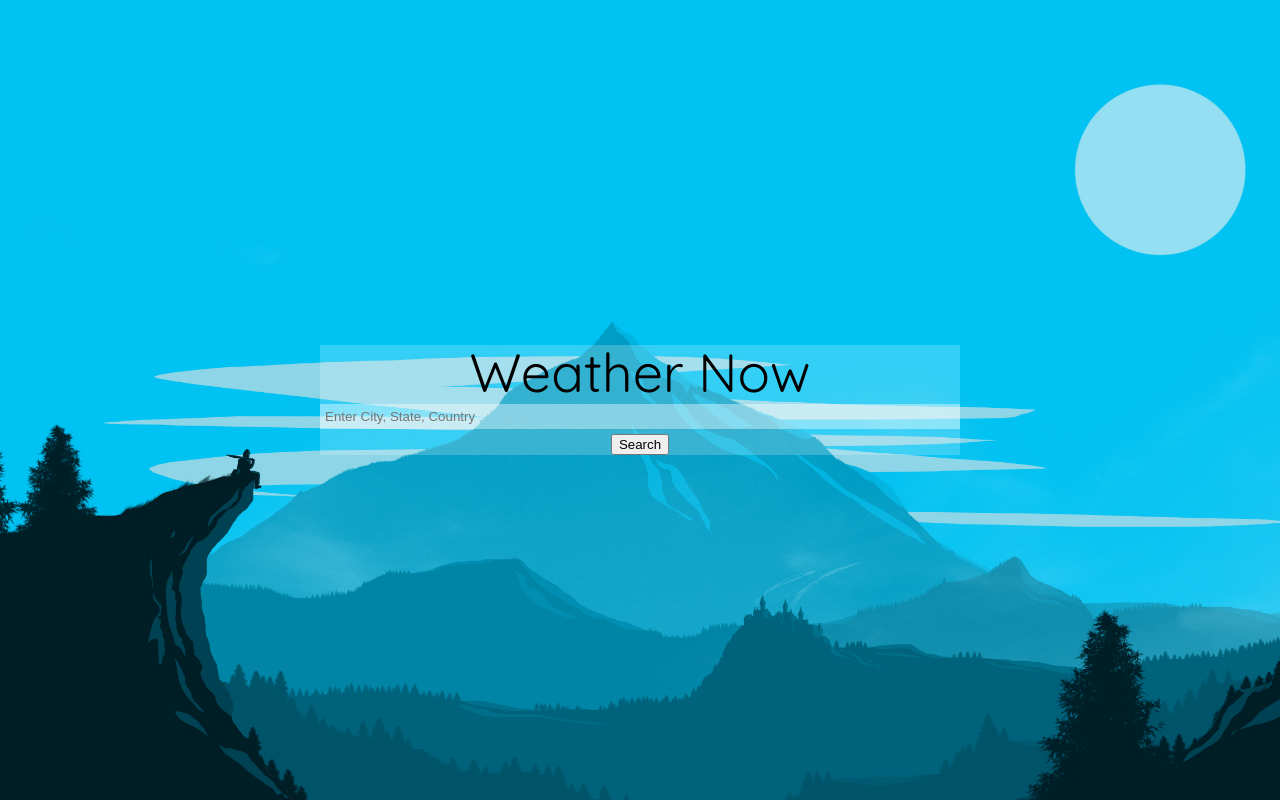
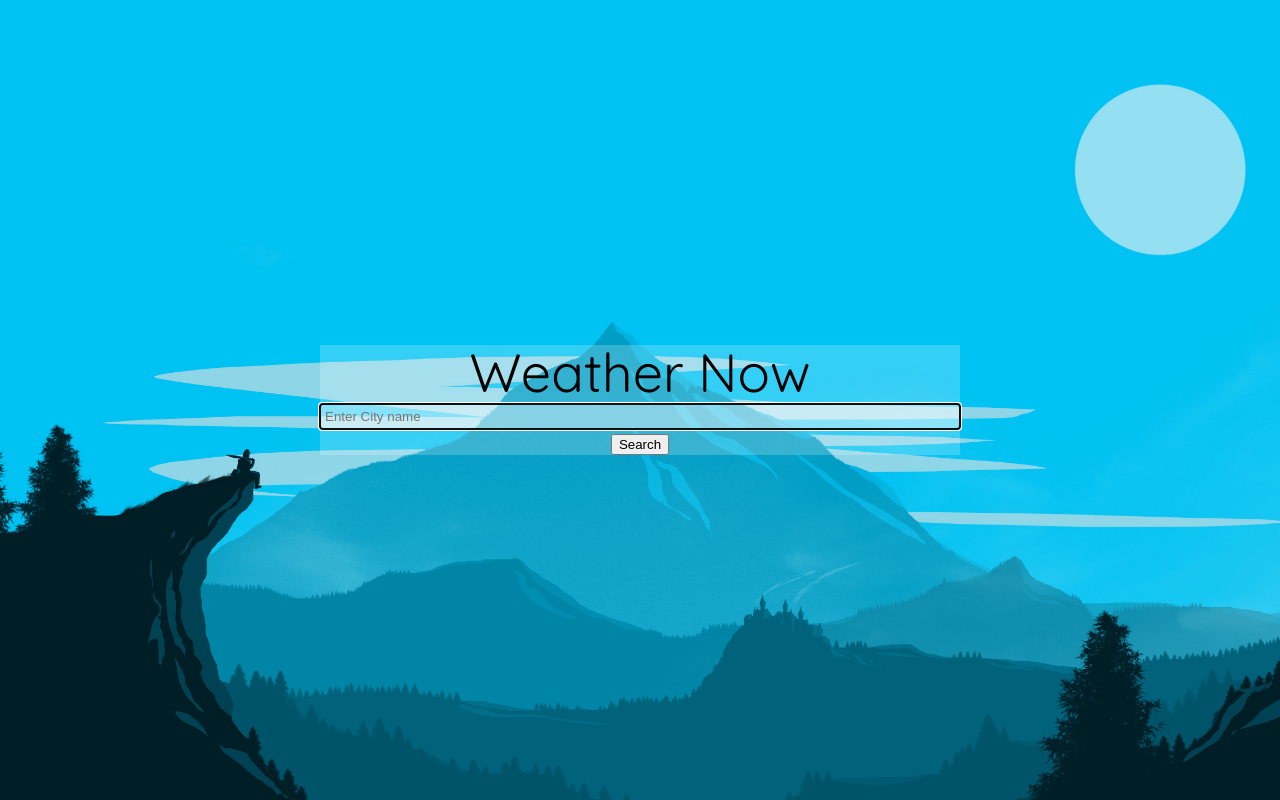
Before and after one commit to aronphong/React-weather-app, a React (Create React App) app: page / in a window 1280 px wide. Built offline with nearby package versions, Linux system fonts and the light colour scheme.

Commit message:
Add Search Validation before API call

```diff
--- a/src/Components/Form/Form.js
+++ b/src/Components/Form/Form.js
@@ -8,19 +8,26 @@ class Form extends Component {
         this.props.getLocation(userInput);
     }
 
+    handleSearch = () => {
+        if (this.props.location === "") {
+            return;
+        }
+        this.props.searchWeather();
+    };
+
     render () {
         return (
             <React.Fragment>
                 <input
+                    autoFocus
                     className={styles.search}
                     type="text"
                     maxLength="35"
-                    placeholder="Enter City, State, Country"
+                    onChange={this.getInput}
                     value={this.props.location}
-                    onChange={this.getInput}/>
-                <button onClick={this.getInput}>Search</button>
+                    placeholder="Enter City name"  />
+                <button onClick={this.handleSearch}>Search</button>
             </React.Fragment>
-
         );
     }
 };
```
